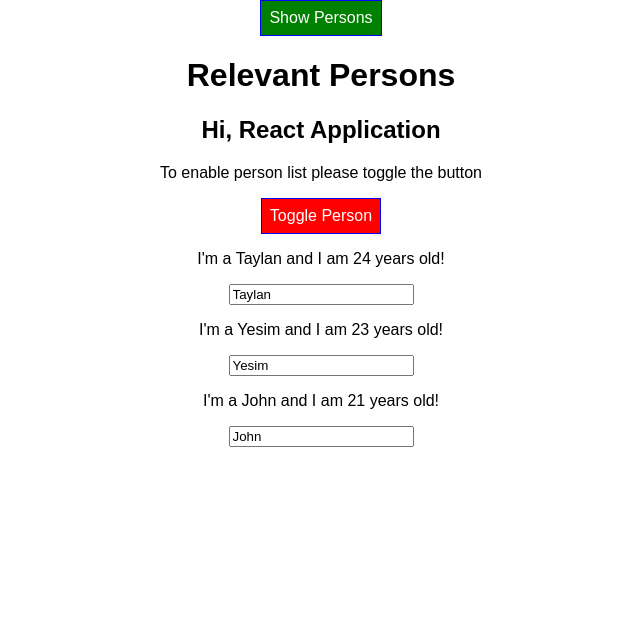
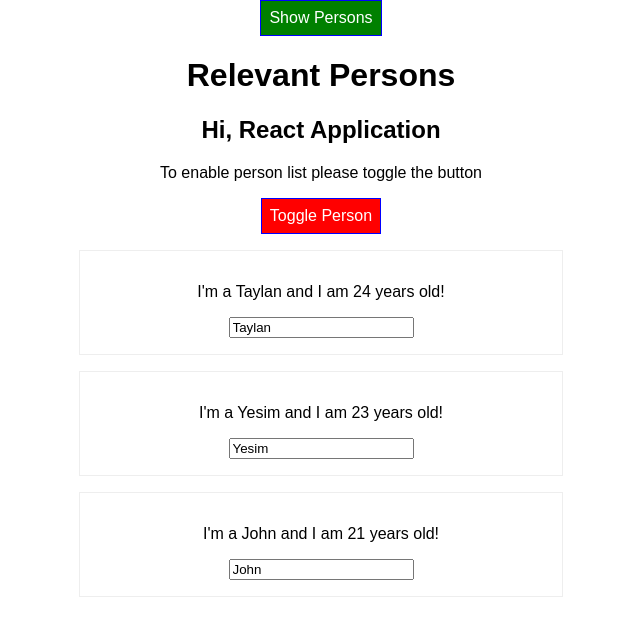
Before and after one commit to KurtTaylan/react-the-complete-guide-incl-redux, a React app in the folder react-complete-guide/: page / in a window 1280 px wide. Both pictures are taken after a click on the button "Show Persons". Shown: the top 636 px of the page, without its empty margins (319-959 px from the left). Built offline with nearby package versions, Linux system fonts and the light colour scheme.

Commit message:
Capture or add functionality onto Component by HOC

```diff
--- a/react-complete-guide/src/components/Persons/Person/Person.js
+++ b/react-complete-guide/src/components/Persons/Person/Person.js
@@ -1,5 +1,6 @@
 import React, {Component} from 'react';
-// import styledClasses from './Person.css'
+import styledClasses from './Person.css'
+import WithClassDiv from '../../../hoc/WithClassDiv'
 
 
 class Person extends Component {
@@ -25,11 +26,13 @@ class Person extends Component {
                 <input type="text" onChange={this.props.changed} value={this.props.name}/>
             </div>
         );*/
-        return [
-            <p key="1" onClick={this.props.clicked}>I'm a {this.props.name} and I am {this.props.age} years old!</p>,
-            <p key="2">{this.props.children}</p>,
-            <input key="3" type="text" onChange={this.props.changed} value={this.props.name}/>
-        ]
+        return (
+            <WithClassDiv classes={styledClasses.Person}>
+                <p onClick={this.props.clicked}>I'm a {this.props.name} and I am {this.props.age} years old!</p>
+                <p>{this.props.children}</p>
+                <input type="text" onChange={this.props.changed} value={this.props.name}/>
+            </WithClassDiv>
+        );
     }
 }
 
--- a/react-complete-guide/src/containers/App.js
+++ b/react-complete-guide/src/containers/App.js
@@ -2,6 +2,7 @@ import React, {PureComponent} from 'react';
 import styleClasses from './App.css';
 import Persons from "../components/Persons/Persons";
 import Cockpit from "../components/Cockpit/Cockpit";
+import WithClassDiv from "../hoc/WithClassDiv";
 
 class App extends PureComponent {
 
@@ -30,11 +31,11 @@ class App extends PureComponent {
         console.log('[UPDATE]inside App componentWillReceiveProps', nextProps);
     }
 
-   /* shouldComponentUpdate(nextProps, nextState) {
-        console.log('[UPDATE]inside App shouldComponentUpdate', nextProps);
-        return nextState.persons !== this.state.persons ||
-            nextState.showPersons !== this.state.showPersons;
-    }*/
+    /* shouldComponentUpdate(nextProps, nextState) {
+         console.log('[UPDATE]inside App shouldComponentUpdate', nextProps);
+         return nextState.persons !== this.state.persons ||
+             nextState.showPersons !== this.state.showPersons;
+     }*/
 
     componentWillUpdate(nextProps, nextState) {
         console.log('[UPDATE]inside App componentWillUpdate', nextProps);
@@ -57,7 +58,7 @@ class App extends PureComponent {
         }
 
         return (
-            <div className={styleClasses.App}>
+            <WithClassDiv classes={styleClasses.App}>
                 <button onClick={() => {
                     this.setState({showPersons: true})
                 }}>Show Persons
@@ -69,7 +70,7 @@ class App extends PureComponent {
                     toggleHandler={this.togglePersonsHandler}
                 />
                 {conditionalPersons}
-            </div>
+            </WithClassDiv>
         );
     }
 
--- /dev/null
+++ b/react-complete-guide/src/hoc/WithClassDiv.js
@@ -0,0 +1,9 @@
+import React from 'react';
+
+const withClassDiv = (props) => (
+    <div className={props.classes}>
+        {props.children}
+    </div>
+);
+
+export default withClassDiv;
```
